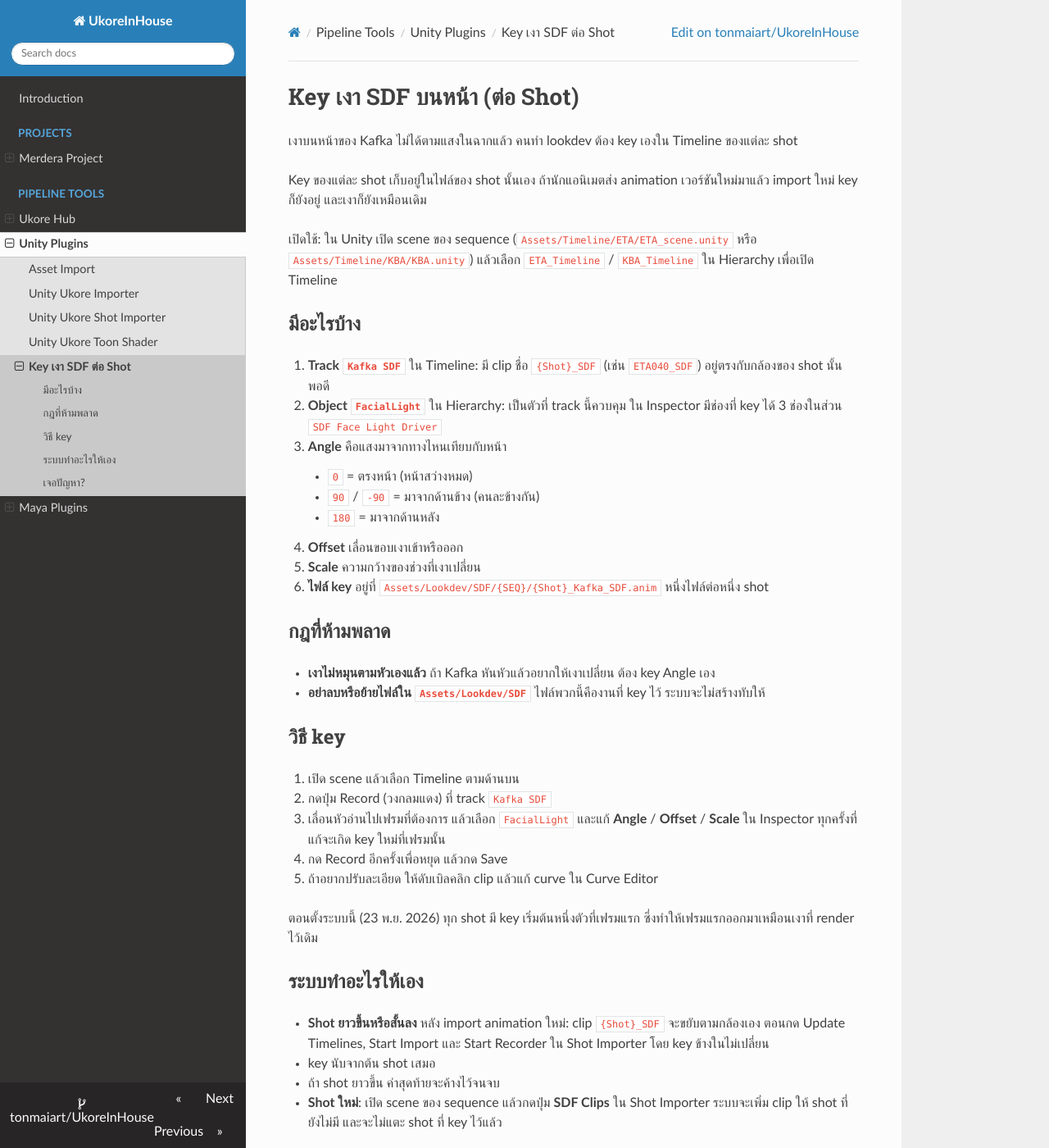
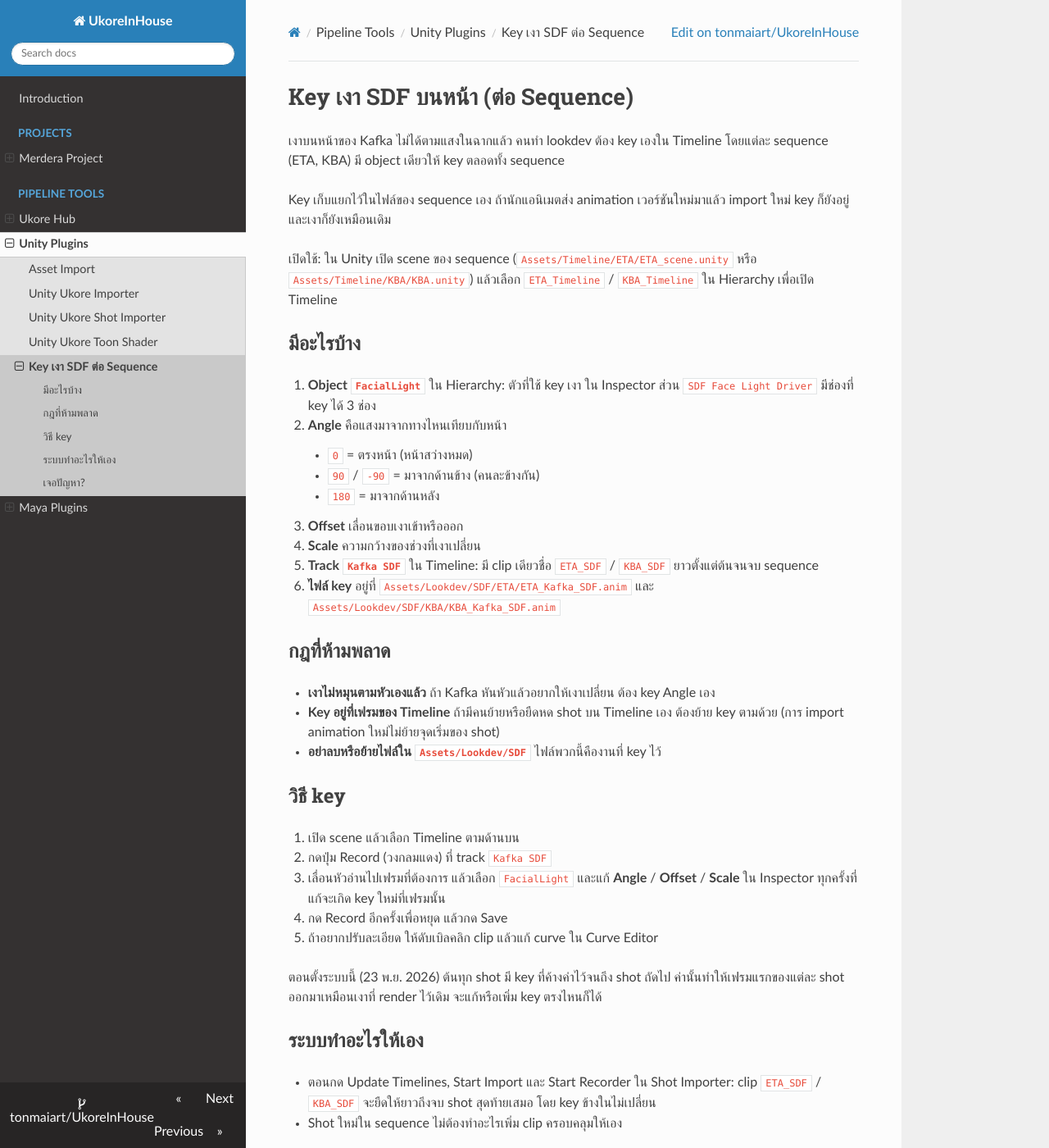
Before and after one commit to tonmaiart/UkoreInHouse, an MkDocs documentation site: the page built from docs/unity_ukore_toonshader/sdf-keys.md, in a window 1280 px wide and 1400 px high. Shown: the whole window at 82% size. Built offline with MkDocs 1.6.1, drawn with Linux system fonts in a browser that asks for light colours; nearby versions of some CDN libraries; some of the changed text lies outside the part shown.

Commit message:
SDF face keys: one clip per sequence instead of per shot
Co-Authored-By: Claude Opus 5.5 <noreply@anthropic.com>

```diff
--- a/docs/unity_ukore_toonshader/sdf-keys.md
+++ b/docs/unity_ukore_toonshader/sdf-keys.md
@@ -1,27 +1,28 @@
-# Key เงา SDF บนหน้า (ต่อ Shot)
+# Key เงา SDF บนหน้า (ต่อ Sequence)
 
-เงาบนหน้าของ Kafka ไม่ได้ตามแสงในฉากแล้ว คนทำ lookdev ต้อง key เองใน Timeline ของแต่ละ shot
+เงาบนหน้าของ Kafka ไม่ได้ตามแสงในฉากแล้ว คนทำ lookdev ต้อง key เองใน Timeline โดยแต่ละ sequence (ETA, KBA) มี object เดียวให้ key ตลอดทั้ง sequence
 
-Key ของแต่ละ shot เก็บอยู่ในไฟล์ของ shot นั้นเอง ถ้านักแอนิเมตส่ง animation เวอร์ชันใหม่มาแล้ว import ใหม่ key ก็ยังอยู่ และเงาก็ยังเหมือนเดิม
+Key เก็บแยกไว้ในไฟล์ของ sequence เอง ถ้านักแอนิเมตส่ง animation เวอร์ชันใหม่มาแล้ว import ใหม่ key ก็ยังอยู่ และเงาก็ยังเหมือนเดิม
 
 เปิดใช้: ใน Unity เปิด scene ของ sequence (`Assets/Timeline/ETA/ETA_scene.unity` หรือ `Assets/Timeline/KBA/KBA.unity`) แล้วเลือก `ETA_Timeline` / `KBA_Timeline` ใน Hierarchy เพื่อเปิด Timeline
 
 ## มีอะไรบ้าง
 
-1. **Track `Kafka SDF`** ใน Timeline: มี clip ชื่อ `{Shot}_SDF` (เช่น `ETA040_SDF`) อยู่ตรงกับกล้องของ shot นั้นพอดี
-2. **Object `FacialLight`** ใน Hierarchy: เป็นตัวที่ track นี้ควบคุม ใน Inspector มีช่องที่ key ได้ 3 ช่องในส่วน `SDF Face Light Driver`
+1. **Object `FacialLight`** ใน Hierarchy: ตัวที่ใช้ key เงา ใน Inspector ส่วน `SDF Face Light Driver` มีช่องที่ key ได้ 3 ช่อง
    - **Angle** คือแสงมาจากทางไหนเทียบกับหน้า
      - `0` = ตรงหน้า (หน้าสว่างหมด)
      - `90` / `-90` = มาจากด้านข้าง (คนละข้างกัน)
      - `180` = มาจากด้านหลัง
    - **Offset** เลื่อนขอบเงาเข้าหรือออก
    - **Scale** ความกว้างของช่วงที่เงาเปลี่ยน
-3. **ไฟล์ key** อยู่ที่ `Assets/Lookdev/SDF/{SEQ}/{Shot}_Kafka_SDF.anim` หนึ่งไฟล์ต่อหนึ่ง shot
+2. **Track `Kafka SDF`** ใน Timeline: มี clip เดียวชื่อ `ETA_SDF` / `KBA_SDF` ยาวตั้งแต่ต้นจนจบ sequence
+3. **ไฟล์ key** อยู่ที่ `Assets/Lookdev/SDF/ETA/ETA_Kafka_SDF.anim` และ `Assets/Lookdev/SDF/KBA/KBA_Kafka_SDF.anim`
 
 ## กฎที่ห้ามพลาด
 
 - **เงาไม่หมุนตามหัวเองแล้ว** ถ้า Kafka หันหัวแล้วอยากให้เงาเปลี่ยน ต้อง key Angle เอง
-- **อย่าลบหรือย้ายไฟล์ใน `Assets/Lookdev/SDF`** ไฟล์พวกนี้คืองานที่ key ไว้ ระบบจะไม่สร้างทับให้
+- **Key อยู่ที่เฟรมของ Timeline** ถ้ามีคนย้ายหรือยืดหด shot บน Timeline เอง ต้องย้าย key ตามด้วย (การ import animation ใหม่ไม่ย้ายจุดเริ่มของ shot)
+- **อย่าลบหรือย้ายไฟล์ใน `Assets/Lookdev/SDF`** ไฟล์พวกนี้คืองานที่ key ไว้
 
 ## วิธี key
 
@@ -31,20 +32,18 @@ Key ของแต่ละ shot เก็บอยู่ในไฟล์ข
 4. กด Record อีกครั้งเพื่อหยุด แล้วกด Save
 5. ถ้าอยากปรับละเอียด ให้ดับเบิลคลิก clip แล้วแก้ curve ใน Curve Editor
 
-ตอนตั้งระบบนี้ (23 พ.ย. 2026) ทุก shot มี key เริ่มต้นหนึ่งตัวที่เฟรมแรก ซึ่งทำให้เฟรมแรกออกมาเหมือนเงาที่ render ไว้เดิม
+ตอนตั้งระบบนี้ (23 พ.ย. 2026) ต้นทุก shot มี key ที่ค้างค่าไว้จนถึง shot ถัดไป ค่านั้นทำให้เฟรมแรกของแต่ละ shot ออกมาเหมือนเงาที่ render ไว้เดิม จะแก้หรือเพิ่ม key ตรงไหนก็ได้
 
 ## ระบบทำอะไรให้เอง
 
-- **Shot ยาวขึ้นหรือสั้นลง** หลัง import animation ใหม่: clip `{Shot}_SDF` จะขยับตามกล้องเอง ตอนกด Update Timelines, Start Import และ Start Recorder ใน Shot Importer โดย key ข้างในไม่เปลี่ยน
-  - key นับจากต้น shot เสมอ
-  - ถ้า shot ยาวขึ้น ค่าสุดท้ายจะค้างไว้จนจบ
-- **Shot ใหม่**: เปิด scene ของ sequence แล้วกดปุ่ม **SDF Clips** ใน Shot Importer ระบบจะเพิ่ม clip ให้ shot ที่ยังไม่มี และจะไม่แตะ shot ที่ key ไว้แล้ว
+- ตอนกด Update Timelines, Start Import และ Start Recorder ใน Shot Importer: clip `ETA_SDF` / `KBA_SDF` จะยืดให้ยาวถึงจบ shot สุดท้ายเสมอ โดย key ข้างในไม่เปลี่ยน
+- Shot ใหม่ใน sequence ไม่ต้องทำอะไรเพิ่ม clip ครอบคลุมให้เอง
 
 ## เจอปัญหา?
 
 | อาการ | ทำแบบนี้ |
 | --- | --- |
-| Shot ใหม่ไม่มี clip `{Shot}_SDF` | เปิด scene ของ sequence แล้วกด **SDF Clips** ใน Shot Importer |
-| clip SDF สั้นหรือยาวไม่เท่ากล้อง | กด **Update Timelines** ใน Shot Importer |
+| ไม่มี track `Kafka SDF` หรือ clip หาย | เปิด scene ของ sequence แล้วกด **SDF Clips** ใน Shot Importer |
+| clip SDF ไม่ยาวถึงจบ sequence | กด **Update Timelines** ใน Shot Importer |
 | เงาไม่เปลี่ยนตอนหันหัว | ต้อง key **Angle** เองในช่วงที่หันหัว |
-| หน้าสว่างหมดหรือมืดหมดทั้ง shot | ดูค่า **Angle** (ใกล้ 0 = สว่างหมด, ใกล้ 180 = มืดหมด) และ **Scale** |
+| หน้าสว่างหมดหรือมืดหมด | ดูค่า **Angle** (ใกล้ 0 = สว่างหมด, ใกล้ 180 = มืดหมด) และ **Scale** |
--- a/mkdocs.yml
+++ b/mkdocs.yml
@@ -30,7 +30,7 @@ nav:
           - Unity Ukore Importer: unity_ukore_importer/quick-start.md
           - Unity Ukore Shot Importer: unity_ukore_shotimporter/quick-start.md
           - Unity Ukore Toon Shader: unity_ukore_toonshader/quick-start.md
-          - Key เงา SDF ต่อ Shot: unity_ukore_toonshader/sdf-keys.md
+          - Key เงา SDF ต่อ Sequence: unity_ukore_toonshader/sdf-keys.md
 
       - Maya Plugins:
           - Maya Publisher: maya-publisher/quick-start.md
```
Also changed, not shown: docs/unity_ukore_toonshader/quick-start.md (+1 -1 lines).
